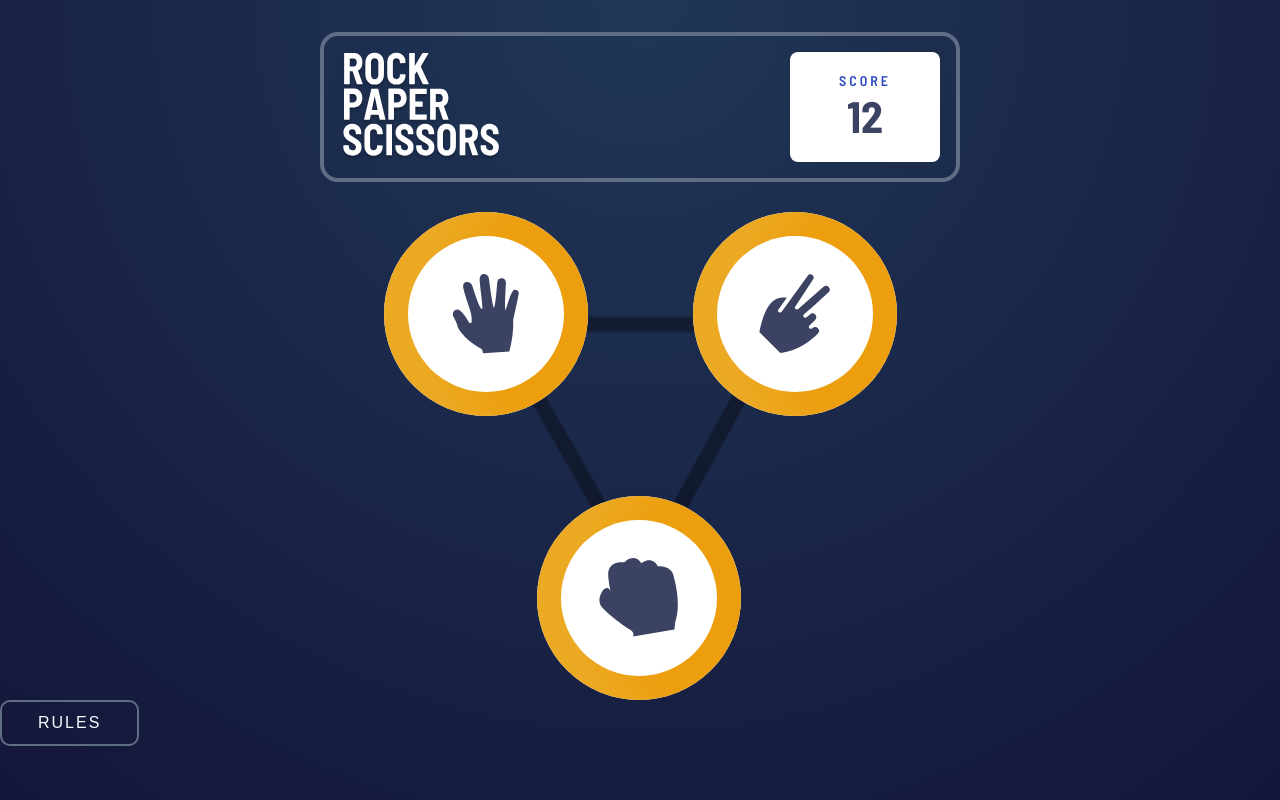
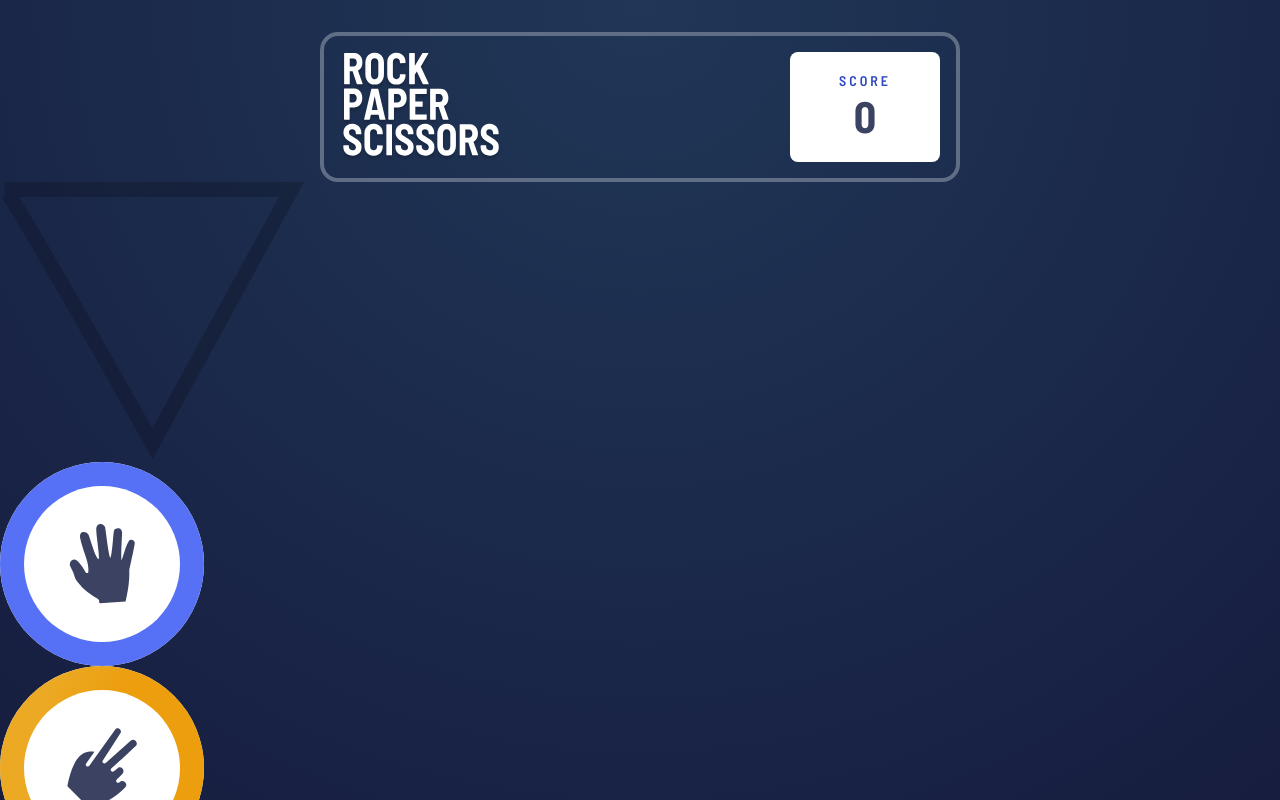
Before and after one commit to arinstreal/Rock-Paper-Scissors-game-challenge, a React (Create React App) app: page / in a window 1280 px wide. Shown: the top 800 px of the page. Built offline with nearby package versions, Linux system fonts and the light colour scheme.

Commit message:
Change logic

```diff
--- a/src/App.scss
+++ b/src/App.scss
@@ -8,11 +8,16 @@
   --score-text-color: hsl(229, 64%, 46%);
   --white-color: #ffffff;
   --dark-text-color: hsl(229, 25%, 31%);
-  --scissors-gradient: hsl(39, 89%, 49%), hsl(40, 84%, 53%);
-  --paperGradient: hsl(230, 89%, 62%) to hsl(230, 89%, 65%);
-  --rockGradient: hsl(349, 71%, 52%) to hsl(349, 70%, 56%);
-  --lizardGradient: hsl(261, 73%, 60%) to hsl(261, 72%, 63%);
-  --cyanGradient: hsl(189, 59%, 53%) to hsl(189, 58%, 57%);
+  --scissors-gradient-from: hsl(39, 89%, 49%);
+  --scissors-gradient-to: hsl(40, 84%, 53%);
+  --paper-gradient-from: hsl(230, 89%, 65%);
+  --paper-gradient-to: hsl(230, 89%, 65%);
+  --rock-gradient-from: hsl(349, 71%, 52%);
+  --rock-gradient-to: hsl(349, 70%, 56%);
+  --lizard-gradient-from: hsl(261, 73%, 60%);
+  --lizard-gradient-to: hsl(261, 72%, 63%);
+  --spock-gradient-from: hsl(189, 59%, 53%);
+  --spock-gradient-to: hsl(189, 58%, 57%);
 }
 
 body {
--- a/src/App.tsx
+++ b/src/App.tsx
@@ -6,15 +6,19 @@ import RulesModal from "./Components/RulesModal/RulesModal";
 
 function App() {
   const [isOpenRulesModal, setIsOpenRulesModal] = useState(false);
+  const [score, setScore] = useState<number>(0);
 
   const handleRulesModal = () => {
-    setIsOpenRulesModal(prev => (!prev));
+    setIsOpenRulesModal(prev => !prev);
   }
+
+  const handleAddPoint = () => setScore(prev => (prev + 1));
+  const resetGame = () => setScore(0);
 
   return (
     <div className="app">
-      <ScorePanel score={12}/>
-      <SelectionPanel/>
+      <ScorePanel score={score}/>
+      <SelectionPanel addPoint={handleAddPoint} resetGame={resetGame}/>
       <div>
         <button onClick={handleRulesModal}>Rules</button>
       </div>
--- a/src/Components/GestureWrapper/GestureWrapper.module.scss
+++ b/src/Components/GestureWrapper/GestureWrapper.module.scss
@@ -10,13 +10,32 @@
   //border: 24px solid orange;
   position: relative;
 
+
   &:before {
     width: 100%;
     height: 100%;
     content: '';
     position: absolute;
     border-radius: 50%;
-    background: radial-gradient(circle at 100%, hsl(39, 89%, 49%), hsl(39, 89%, 49%) 50%, hsl(40, 84%, 53%) 75%, hsl(40, 84%, 53%) 75%);
+  }
+
+  &.scissors:before {
+    background: radial-gradient(circle at 100%, var(--scissors-gradient-from), var(--scissors-gradient-from) 50%, var(--scissors-gradient-to) 75%, var(--scissors-gradient-to) 75%);
+  }
+
+  &.paper:before {
+    background: radial-gradient(circle at 100%, var(--paper-gradient-from), var(--paper-gradient-from) 50%, var(--paper-gradient-to) 75%, var(--paper-gradient-to) 75%);
+  }
+
+  &.rock:before {
+    background: radial-gradient(circle at 100%, var(--rock-gradient-from), var(--rock-gradient-from) 50%, var(--rock-gradient-to) 75%, var(--rock-gradient-to) 75%);
+  }
+
+  &.lizard:before {
+    background: radial-gradient(circle at 100%, var(--lizard-gradient-from), var(--lizard-gradient-from) 50%, var(--lizard-gradient-to) 75%, var(--lizard-gradient-to) 75%);
+  }
+  &.spock:before {
+    background: radial-gradient(circle at 100%, var(--spock-gradient-from), var(--spock-gradient-from) 50%, var(--spock-gradient-to) 75%, var(--spock-gradient-to) 75%);
   }
 
   &:after {
--- a/src/Components/GestureWrapper/GestureWrapper.tsx
+++ b/src/Components/GestureWrapper/GestureWrapper.tsx
@@ -1,34 +1,47 @@
-import { FC } from "react";
+import { FC, useMemo } from "react";
 import styles from "./GestureWrapper.module.scss";
 import paper from "../../images/icon-paper.svg";
 import rock from "../../images/icon-rock.svg";
 import scissors from "../../images/icon-scissors.svg";
+import { GESTURES, GESTURES_TYPES } from "../../constants";
 
 interface IPosition {
-top?: number | string, right?: number | string,
-  bottom?: number | string, left?: number | string
-}
-interface IGestureWrapper {
-  type: 'paper' | 'rock' | 'scissor';
-  position: IPosition;
+  top?: number | string,
+  right?: number | string,
+  bottom?: number | string,
+  left?: number | string
 }
 
-const GestureWrapper: FC<IGestureWrapper> = ({type, position}: IGestureWrapper) => {
-  const image = () => {
+interface IGestureWrapper {
+  type: GESTURES_TYPES;
+  position?: IPosition;
+  onClick?: (choice: GESTURES_TYPES) => void;
+}
+
+const GestureWrapper: FC<IGestureWrapper> = ({type, position, onClick}: IGestureWrapper) => {
+  const typeStyle = useMemo(() => {
     switch (type) {
-      case "paper":
-        return paper;
-      case "rock":
-        return rock;
-      case "scissor":
-        return scissors;
+      case GESTURES.PAPER:
+        return {image: paper, className: styles.paper};
+      case GESTURES.ROCK:
+        return {image: rock, className: styles.rock};
+      case GESTURES.SCISSORS:
+        return {image: scissors, className: styles.scissors};
       default:
-        return paper;
+        return {image: paper, className: styles.paper};
     }
+  }, [type]);
+
+  const handleOnClick = () => {
+    onClick && onClick(type);
   }
+
   return (
-    <div className={styles.gestureWrapper} style={position}>
-      <img src={image()} alt={type}/>
+    <div
+      className={`${styles.gestureWrapper} ${typeStyle.className}`} style={position}
+      {...handleOnClick && {onClick: handleOnClick}}
+    >
+      <img src={typeStyle.image} alt={type}/>
     </div>
   )
 }
--- /dev/null
+++ b/src/Components/ResultsMode/ResultsMode.module.scss
@@ -0,0 +1,10 @@
+.resultsMode {
+
+  .generateChoice {
+    width: 224px;
+    height: 224px;
+    border-radius: 50%;
+    background-color: #000000;
+    opacity: 30%;
+  }
+}
--- /dev/null
+++ b/src/Components/ResultsMode/ResultsMode.tsx
@@ -0,0 +1,71 @@
+import { FC, useEffect, useState } from "react";
+import styles from "./ResultsMode.module.scss";
+import GestureWrapper from "../GestureWrapper/GestureWrapper";
+import { GESTURES, GESTURES_ARRAY, GESTURES_TYPES, RESULTS } from "../../constants";
+
+interface IResultsMode {
+  userChoice: GESTURES_TYPES;
+  addUserPoint: () => void;
+  resetUserChoice: () => void;
+}
+
+const ResultsMode: FC<IResultsMode> = ({userChoice, resetUserChoice, addUserPoint}: IResultsMode) => {
+  const [botChoice, setBotChoice] = useState<GESTURES_TYPES | null>(null);
+  const [result, setResult] = useState<string | null>(null);
+
+  useEffect(() => {
+    if (userChoice) {
+      setTimeout(() => {
+        const botChoiceTmp = GESTURES_ARRAY[Math.floor(Math.random() * GESTURES_ARRAY.length)];
+        // @ts-ignore
+        setBotChoice(botChoiceTmp);
+      }, 500);
+    }
+  }, [userChoice]);
+
+  const getWinner = () => {
+    if (userChoice === botChoice) {
+      setResult(RESULTS.DRAW)
+    } else if (
+      (userChoice === GESTURES.PAPER && botChoice === GESTURES.ROCK) ||
+      (userChoice === GESTURES.ROCK && botChoice === GESTURES.SCISSORS) ||
+      (userChoice === GESTURES.SCISSORS && botChoice === GESTURES.ROCK)) {
+      setResult(RESULTS.WINNER);
+      addUserPoint();
+    } else setResult(RESULTS.LOSE);
+  }
+
+  useEffect(() => {
+    if (botChoice) {
+      setTimeout(() => {
+        getWinner();
+      }, 500);
+    }
+  }, [botChoice]);
+
+  const handlePlayAgain = () => {
+    resetUserChoice();
+    setBotChoice(null);
+  }
+
+  return (
+    <div>
+      <div>
+        <span>You picked</span>
+        <GestureWrapper type={userChoice}/>
+      </div>
+      <div>
+        <div>{result}</div>
+        <button onClick={handlePlayAgain}>Play again</button>
+      </div>
+      <div>
+        <span>The house picked</span>
+        {
+          botChoice ? <GestureWrapper type={botChoice}/> : <div className={styles.generateChoice}/>
+        }
+      </div>
+    </div>
+  )
+}
+
+export default ResultsMode;
--- a/src/Components/RulesModal/RulesModal.tsx
+++ b/src/Components/RulesModal/RulesModal.tsx
@@ -1,6 +1,7 @@
 import { FC } from "react";
 import styles from "./RulesModal.module.scss";
 import closeIcon from "../../images/icon-close.svg";
+import rules from "../../images/image-rules.svg";
 
 interface IRulesModal {
   isOpen?: boolean;
@@ -9,11 +10,12 @@ interface IRulesModal {
 
 const RulesModal: FC<IRulesModal> = ({isOpen, toggleClose}: IRulesModal) => {
   return (
-    <div className={`${styles.rulesModal} ${isOpen ? 'open' : ''}`}>
+    <div className={`${styles.rulesModal} ${isOpen ? styles.open : ''}`}>
       <div className={styles.content}>
         <div className={styles.header}>
-          <span>Rules</span><img alt="close" src={closeIcon}/>
+          <span>Rules</span><img className={styles.closeIcon} onClick={toggleClose} alt="close" src={closeIcon}/>
         </div>
+        <img alt="rules" src={rules}/>
       </div>
     </div>
   )
--- /dev/null
+++ b/src/Components/SelectionPanel/SelectionMode.tsx
@@ -0,0 +1,27 @@
+import { FC } from "react";
+import bgTriangle from "../../images/bg-triangle.svg";
+import GestureWrapper from "../GestureWrapper/GestureWrapper";
+import { GESTURES_TYPES } from "../../constants";
+
+
+interface ISelectionMode {
+  setUserChoice: (choice: GESTURES_TYPES) => void;
+}
+
+const SelectionMode: FC<ISelectionMode> = ({setUserChoice}: ISelectionMode) => {
+
+  const handleUserChoice = (choice: GESTURES_TYPES) => {
+    setUserChoice(choice);
+  }
+
+  return (
+    <div>
+      <img className="triangle" src={bgTriangle} alt="bgTriangle"/>
+      <GestureWrapper onClick={handleUserChoice} type="paper" position={{left: 0, top: 0}}/>
+      <GestureWrapper onClick={handleUserChoice} type="scissors" position={{top: 0, right: 0}}/>
+      <GestureWrapper onClick={handleUserChoice} type="rock" position={{bottom: 0, left: '30%'}}/>
+    </div>
+  )
+}
+
+export default SelectionMode;
--- a/src/Components/SelectionPanel/SelectionPanel.module.scss
+++ b/src/Components/SelectionPanel/SelectionPanel.module.scss
@@ -1,24 +1,22 @@
-.selectionPanel {
-
-  //height: 305px;
-  margin-top: 30px;
-  display: flex;
-  justify-content: center;
-
-  & > div {
-    background-image: url("../../images/bg-triangle.svg");
-    background-repeat: no-repeat;
-    background-position: center;
-    position: relative;
-    padding: 104px;
-
-    & > div {
-      position: absolute;
-
-      &:first-of-type {
-        top: 0;
-        left: 0;
-      }
-    }
-  }
-}
+//.selectionPanel {
+//  margin-top: 30px;
+//  display: flex;
+//  justify-content: center;
+//
+//  & > div {
+//    background-image: url("../../images/bg-triangle.svg");
+//    background-repeat: no-repeat;
+//    background-position: center;
+//    position: relative;
+//    padding: 104px;
+//
+//    & > div {
+//      position: absolute;
+//
+//      &:first-of-type {
+//        top: 0;
+//        left: 0;
+//      }
+//    }
+//  }
+//}
--- a/src/Components/SelectionPanel/SelectionPanel.tsx
+++ b/src/Components/SelectionPanel/SelectionPanel.tsx
@@ -1,21 +1,28 @@
-import { FC } from "react";
+import { FC, useState } from "react";
 import styles from "./SelectionPanel.module.scss";
-import bgTriangle from "../../images/bg-triangle.svg";
-import GestureWrapper from "../GestureWrapper/GestureWrapper";
+import { GESTURES_TYPES } from "../../constants";
+import SelectionMode from "./SelectionMode";
+import ResultsMode from "../ResultsMode/ResultsMode";
 
 interface ISelectionPanel {
-
+  addPoint: () => void;
+  resetGame: () => void;
 }
 
-const SelectionPanel: FC<ISelectionPanel> = ({}: ISelectionPanel) => {
+const SelectionPanel: FC<ISelectionPanel> = ({addPoint, resetGame}: ISelectionPanel) => {
+  const [userChoice, setUserChoice] = useState<GESTURES_TYPES | null>(null);
+
+  const handleResetUserChoice = () => {
+    setUserChoice(null);
+  }
+
   return (
     <div className={styles.selectionPanel}>
-      <div>
-        <img className="triangle" src={bgTriangle} alt="bgTriangle"/>
-        <GestureWrapper type="paper" position={{left: 0, top: 0}}/>
-        <GestureWrapper type="scissor" position={{top: 0, right: 0}}/>
-        <GestureWrapper type="rock" position={{bottom: 0, left: '30%'}}/>
-      </div>
+      {
+        userChoice ?
+          <ResultsMode userChoice={userChoice} resetUserChoice={handleResetUserChoice} addUserPoint={addPoint}/> :
+          <SelectionMode setUserChoice={setUserChoice}/>
+      }
     </div>
   )
 }
--- /dev/null
+++ b/src/constants.tsx
@@ -0,0 +1,13 @@
+export const GESTURES = {
+  PAPER: 'paper',
+  SCISSORS: 'scissors',
+  ROCK: 'rock'
+};
+
+export const RESULTS = {WINNER: 'you win', LOSE: 'you lose', DRAW: 'draw'};
+export type RESULTS_TYPES = 'you win' | 'you lose' | 'draw';
+
+
+export const GESTURES_ARRAY = [GESTURES.PAPER, GESTURES.SCISSORS, GESTURES.ROCK];
+
+export type GESTURES_TYPES = 'paper' | 'scissors' | 'rock';
```
Also changed, not shown: src/Components/RulesModal/RulesModal.module.scss (+19 -2 lines).
